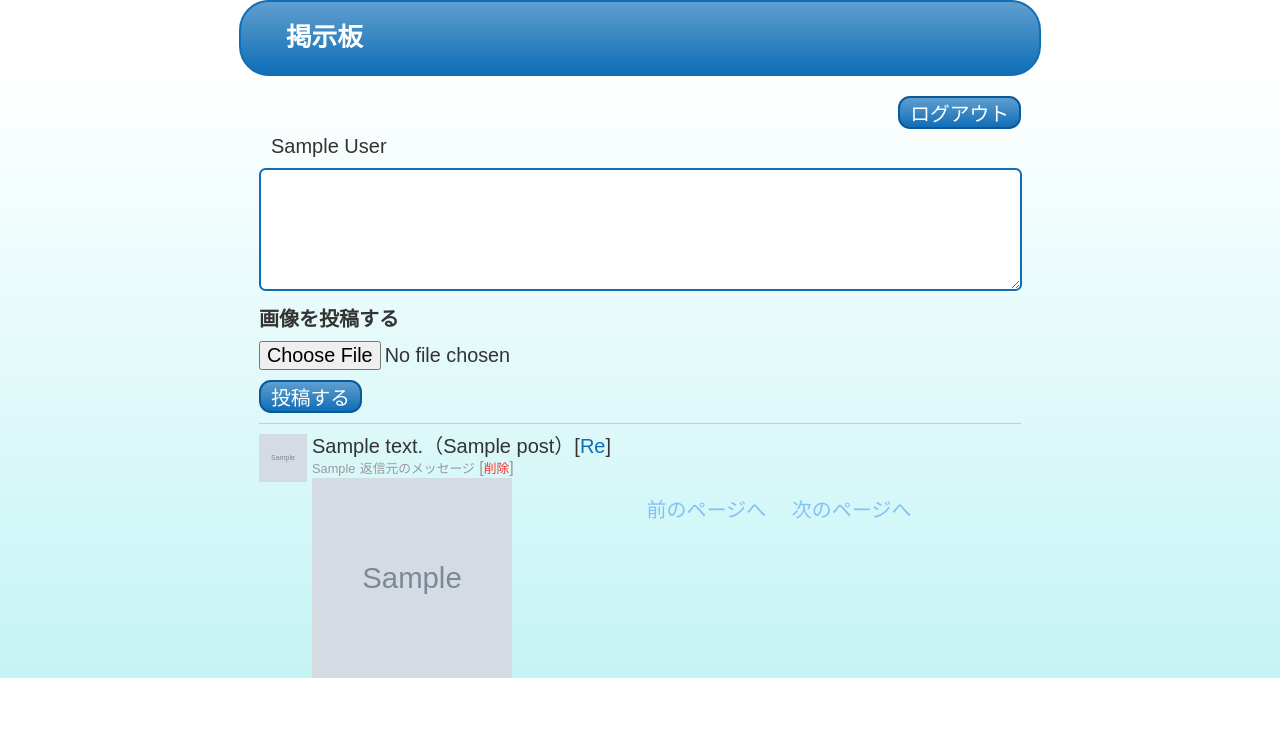
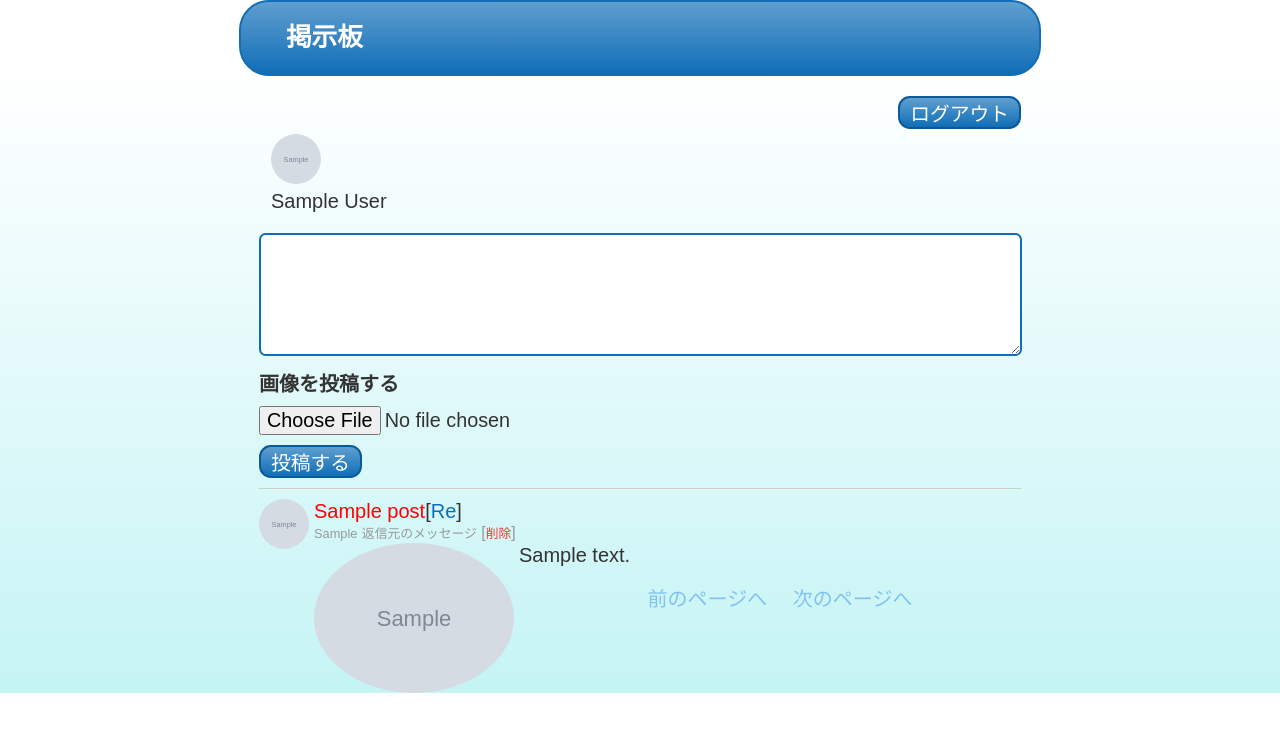
Before and after one commit to ShunsukeTanizaki/sns_php, a PHP site: page /?page=1 in a window 1280 px wide. Shown: the top 732 px of the page. Run offline with PHP 8.4, Linux system fonts and the light colour scheme; the visitor is signed in with stand-in values (Sample User, id 1); tables that the repository leaves empty or names only in its code hold one stand-in row (values such as "Sample post"); grey boxes marked "Sample" are stand-in pictures; data that the repository does not hold is empty.

Commit message:
投稿者　画像追加

```diff
--- a/html/index.php
+++ b/html/index.php
@@ -14,7 +14,7 @@ if (isset($_SESSION['id']) && $_SESSION['time'] + 3600 > time()) { //セッシ
 }
 
 if (!empty($_POST)) {
-  if ($_POST['message'] !== '') {
+  if ($_POST['message'] !== '' || $_POST['post_image'] !== '') { //???
     if ($_POST['reply_post_id'] === '') {
        $replyPostId = 0;
       } else {
@@ -29,7 +29,8 @@ if (!empty($_POST)) {
       $member['id'],
       $_POST['message'],
       $replyPostId,
-      $_SESSION['join']['post_image']
+      $fimage
+      // $_SESSION['join']['post_image']
       // $_POST['post_image']
     ));
 
@@ -95,7 +96,8 @@ if (isset($_REQUEST['res'])) {
     <form action="" id="form" method="post" enctype="multipart/form-data">
       <dl>
         <dt>
-          <?php print(htmlspecialchars($member['name']. "", ENT_QUOTES)); ?>
+         <img src="member_picture/<?php print(htmlspecialchars($member['picture']. "", ENT_QUOTES)); ?>" width="50" height="50" alt="<?php print(htmlspecialchars($post['name'], ENT_QUOTES)); ?>" style="border-radius:50% ;"/>
+          <p><?php print(htmlspecialchars($member['name']. "", ENT_QUOTES)); ?></p>
         </dt>
         <dd>
           <textarea id="targetbox" name="message" cols="36" rows="5"><?php print (htmlspecialchars($message, ENT_QUOTES)); ?></textarea>
@@ -118,10 +120,9 @@ if (isset($_REQUEST['res'])) {
 
   <?php foreach ($posts as $post): ?>
     <div class="msg">
-      <img src="member_picture/<?php print(htmlspecialchars($post['picture'], ENT_QUOTES)); ?>" width="48" height="48" alt="<?php print(htmlspecialchars($post['name'], ENT_QUOTES)); ?>" />
-      <p><?php print(htmlspecialchars($post['message'], ENT_QUOTES)); ?><span class="name">（<?php print(htmlspecialchars($post['name'],ENT_QUOTES)); ?>）</span>[<a href="index.php?res=<?php print (htmlspecialchars($post['id'],ENT_QUOTES)); ?>">Re</a>]</p>
+      <img src="member_picture/<?php print(htmlspecialchars($post['picture'], ENT_QUOTES)); ?>" width="50" height="50" alt="<?php print(htmlspecialchars($post['name'], ENT_QUOTES)); ?>" style="border-radius:50% ;"/>
+      <p><span class="name"><?php print(htmlspecialchars($post['name'],ENT_QUOTES)); ?></span>[<a href="index.php?res=<?php print (htmlspecialchars($post['id'],ENT_QUOTES)); ?>">Re</a>]</p>
       <p class="day"><a href="view.php?id=<?php print(htmlspecialchars($post['id'])); ?>"><?php print(htmlspecialchars($post['created'], ENT_QUOTES)); ?></a>
-
       <?php if ($post['reply_message_id'] > 0): ?>
         <a href="view.php?id=<?php print(htmlspecialchars($post['reply_message_id'])); ?>">
         返信元のメッセージ</a>
@@ -131,15 +132,19 @@ if (isset($_REQUEST['res'])) {
         [<a href="delete.php?id=<?php print(htmlspecialchars($post['id'])); ?>"
           style="color: #F33;">削除</a>]
       <?php endif; ?>
-      </p>
       <?php if ($post['post_image'] != '' ): ?>
-        <div class="www">
-          <img src="post_image/<?php print(htmlspecialchars($post['post_image'], ENT_QUOTES)); ?>" width="48" height="48" alt="" id="post_image" />
+      <div class="post_img">
+        <img src="post_image/<?php print(htmlspecialchars($post['post_image'], ENT_QUOTES)); ?>" width="200"  alt="" id="post_image" />
+        <p><?php print(htmlspecialchars($post['message'], ENT_QUOTES)); ?></p>
       </div>
+
       <?php endif; ?>
     </div>
    <?php endforeach; ?>
 
+
+
+  <div class="footer">
   <ul class="paging">
     <?php if($page > 1): ?>
       <li  class="btn-flat-border"><a href="index.php?page=<?php print($page-1); ?>">前のページへ</a></li>
@@ -154,6 +159,8 @@ if (isset($_REQUEST['res'])) {
     <?php endif; ?>
     </ul>
   </div>
+
+  </div>
 </div>
   <script type="text/javascript" src="https://code.jquery.com/jquery-2.2.4.min.js"></script>
   <script src="js/scripts.js"></script>
--- a/html/style.css
+++ b/html/style.css
@@ -1,9 +1,4 @@
-/*
-Copyright (c) 2010, Yahoo! Inc. All rights reserved.
-Code licensed under the BSD License:
-http://developer.yahoo.com/yui/license.html
-version: 2.8.1
-*/
+
 body,div,dl,dt,dd,ul,ol,li,h1,h2,h3,h4,h5,h6,pre,code,form,fieldset,legend,input,button,textarea,p,blockquote,th,td {
   margin: 0;
   padding: 0;
@@ -77,12 +72,7 @@ input,button,textarea,select,optgroup,option {
 input,button,textarea,select {
   *font-size: 100%;
 }
-/*
-Copyright (c) 2010, Yahoo! Inc. All rights reserved.
-Code licensed under the BSD License:
-http://developer.yahoo.com/yui/license.html
-version: 2.8.1
-*/
+
 body {
   font: 13px/1.231 arial,helvetica,clean,sans-serif;*font-size: small;*font:x-small;
 }
@@ -159,6 +149,9 @@ dt {
   padding: 5px 12px;
   margin-bottom: 5px;
 }
+dt p {
+  vertical-align: top;
+}
 dd {
   margin-bottom: 0.5em;
 }
@@ -203,6 +196,7 @@ li {
 .paging {
   margin-top: 10px;
   text-align: center;
+
 }
 .paging li {
   display: inline;
@@ -227,6 +221,7 @@ li {
 .msg img {
   float: left;
   margin-right: 5px;
+  border-radius: 50%;
 }
 .msg p {
   margin: 0;
@@ -237,8 +232,8 @@ li {
   color: #999;
 }
 #post_image {
-  width: 200px;
-  height: 200px;
+  max-width: 100%;
+  height: auto;
 }
 
 #targetbox {
@@ -257,6 +252,10 @@ li {
   padding: 0 0.5em;
   border-radius: 0.6em;
   background: linear-gradient(to top, #106eb7 0%, #fff 300%);
+}
+
+body .name {
+  color: red;
 }
 
 @media screen and (max-width : 767px){
```
Also changed, not shown: html/test.html (+36 -23 lines), html/post_image/20190811225918IMG_6386.png (added), html/post_image/20190811230304D-xzHp0UcAAMBeN.jpg (added), html/post_image/20190811230500D-xzHp0UcAAMBeN.jpg (added), html/post_image/20190811230514IMG_4776.JPG (added), html/post_image/20190811230706D-xzHp0UcAAMBeN.jpg (added), html/post_image/20190811231553103260.jpg (added), html/post_image/20190811231630IMG_6388.PNG (added), html/post_image/20190811231838103260.jpg (added), html/post_image/20190811232636IMG_4776.JPG (added), html/post_image/20190812005941IMG_6388.PNG (added). Lines whose indentation alone changed are shown as unchanged.
